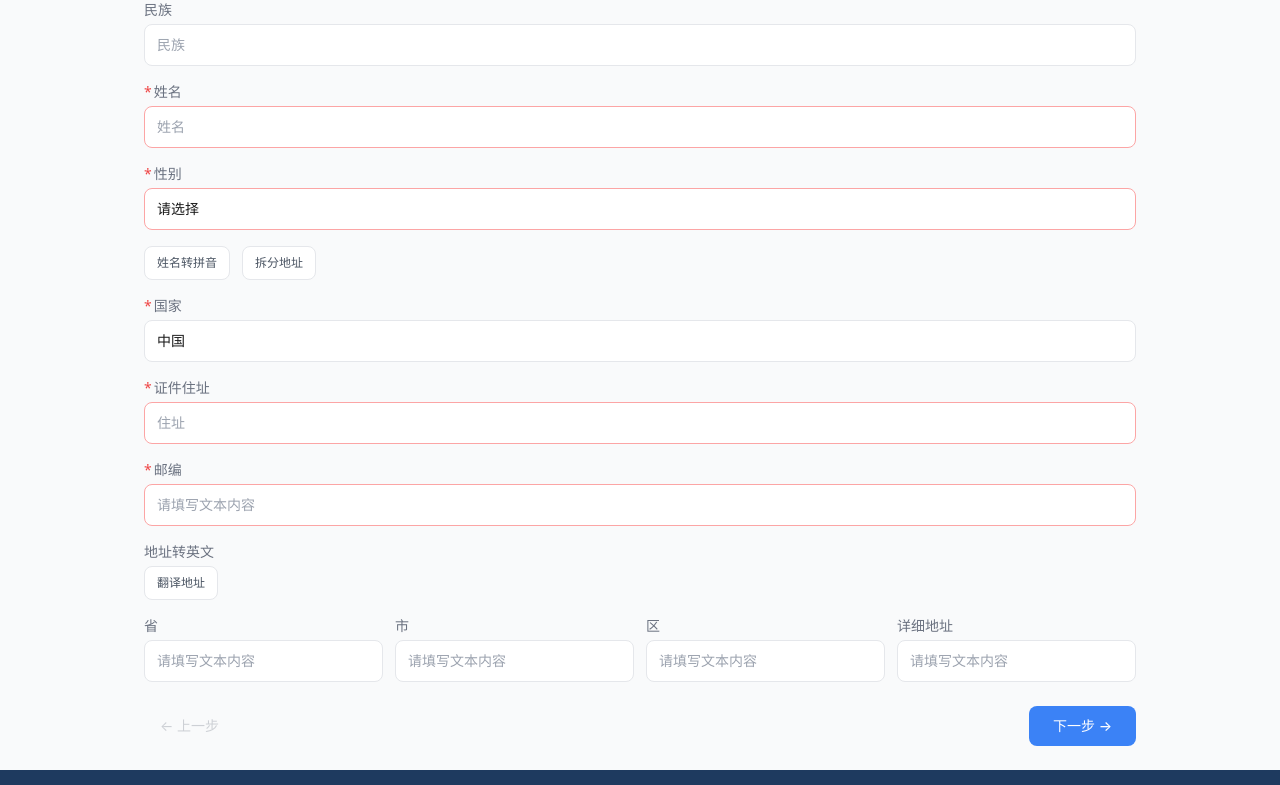
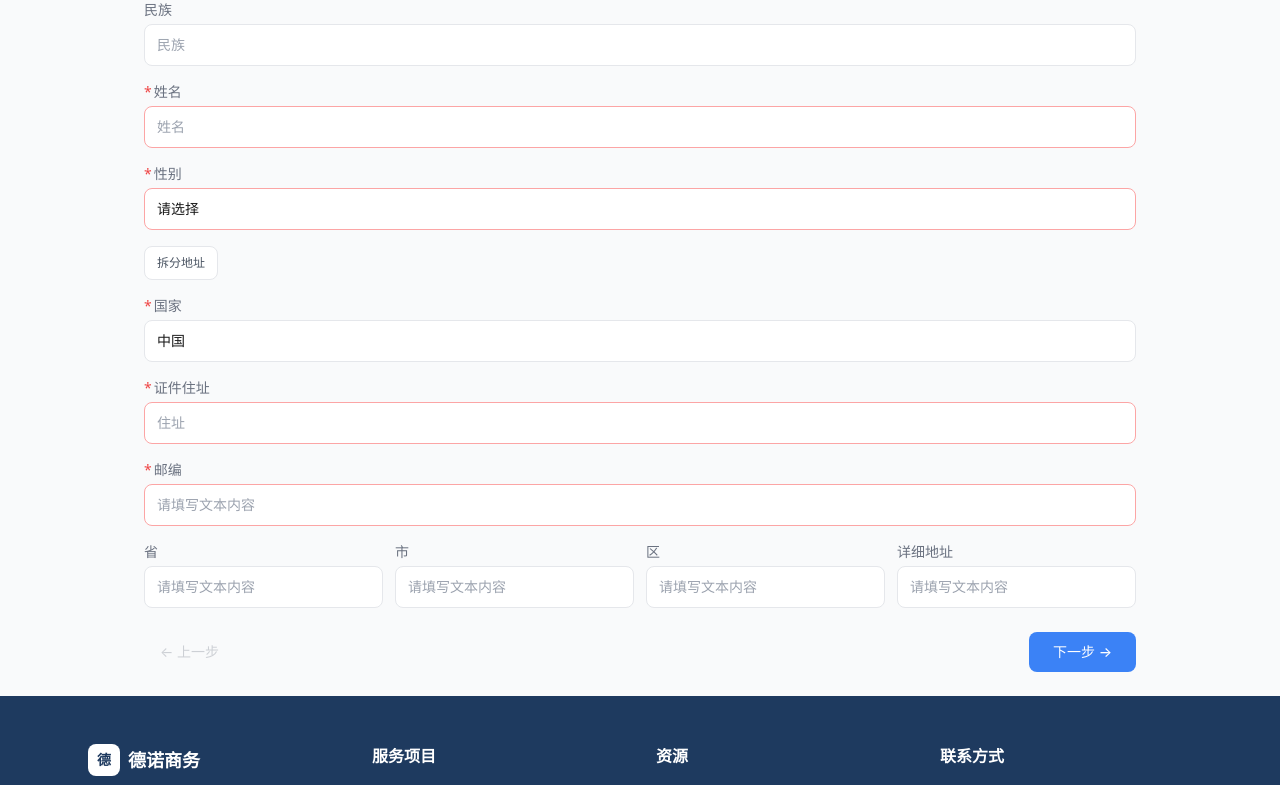
Before and after one commit to jackee520/itin-denuo-site, a Next.js app: page /collect in a window 1280 px wide. Shown: the part 560-1345 px from the top of the page. Built offline with nearby package versions, Linux system fonts and the light colour scheme.

Commit message:
fix: 1) passport→next now goes to 其他 tab correctly 2) removed 姓名转拼音 and 翻译地址 buttons 3) fixed handleSubmit validation

```diff
--- a/src/app/collect/page.tsx
+++ b/src/app/collect/page.tsx
@@ -103,19 +103,25 @@ export default function CollectPage() {
 
   const up = (k: keyof FormData, v: any) => { setForm(p=>({...p,[k]:v})); setErrors([]) }
 
-  const validate = (): boolean => {
-    const reqs = requiredFields[tab] || []
+  const validateTab = (tabId: string): boolean => {
+    const reqs = requiredFields[tabId] || []
     const labels: Record<string,string> = {name:'姓名',gender:'性别',birthday:'出生日期',country:'国家',idAddress:'证件住址',zipCode:'邮编',appliedBefore:'是否申请过税号',hasUSAddress:'是否有美国地址',mailingAddress:'邮寄地址',liveCountry:'现居国家',birthProvince:'出生省份',phone:'电话号码',email:'Email'}
     const missing = reqs.filter(f => !form[f] || (typeof form[f]==='string' && !(form[f] as string).trim()))
     if (missing.length > 0) { setErrors(missing.map(f=>labels[f]||f)); return false }
     return true
   }
 
-  const next = () => { if (!validate()) return; const i = tabs.findIndex(t=>t.id===tab); if (i < tabs.length-1) setTab(tabs[i+1].id) }
+  const next = () => {
+    if (!validateTab(tab)) return
+    const i = tabs.findIndex(t=>t.id===tab)
+    if (i < tabs.length-1) { setTab(tabs[i+1].id); setErrors([]) }
+  }
 
   const handleSubmit = async (e: React.FormEvent) => {
     e.preventDefault()
-    for (const t of tabs) { if (requiredFields[t.id]) { setTab(t.id); if (!validate()) return } }
+    for (const t of tabs) {
+      if (!validateTab(t.id)) { setTab(t.id); return }
+    }
     setSubmitting(true)
     const payload = { ...form, submittedAt: new Date().toISOString() }
     try { await fetch('https://api.web3forms.com/submit', { method:'POST', headers:{'Content-Type':'application/json'}, body:JSON.stringify({ access_key:WEB3FORMS_KEY, subject:`📝 新的信息收集 - ${form.name||'未填姓名'}`, from_name:'德诺商务 信息收集表', ...payload }) }) } catch {}
@@ -237,7 +243,7 @@ export default function CollectPage() {
             </div>
           )}
 
-          {tab==='id' && <IdTab form={form} up={up} files={files} handleFile={handleFile} toPinyin={toPinyin} splitAddress={splitAddress} translateAddress={translateAddress} openDatePicker={openDatePicker}/>}
+          {tab==='id' && <IdTab form={form} up={up} files={files} handleFile={handleFile} splitAddress={splitAddress} openDatePicker={openDatePicker}/>}
           {tab==='visa' && <VisaTab form={form} up={up} files={files} handleFile={handleFile} openDatePicker={openDatePicker}/>}
           {tab==='passport' && <PassportTab form={form} up={up} files={files} handleFile={handleFile} openDatePicker={openDatePicker}/>}
           {tab==='other' && <OtherTab form={form} up={up} toggleP={toggleP} files={files} handleFile={handleFile} openDatePicker={openDatePicker}/>}
@@ -408,9 +414,9 @@ function FileUp({label,onChange,required=false}:{label:string;onChange:(f:File|n
 
 // ---- Tab sections ----
 
-function IdTab({form,up,files,handleFile,toPinyin,splitAddress,translateAddress,openDatePicker}:{
+function IdTab({form,up,files,handleFile,splitAddress,openDatePicker}:{
   form:FormData;up:(k:keyof FormData,v:any)=>void;files:FileState;handleFile:(k:keyof FileState,f:File|null)=>void
-  toPinyin:()=>void;splitAddress:()=>void;translateAddress:()=>void;openDatePicker:(f:keyof FormData)=>void
+  splitAddress:()=>void;openDatePicker:(f:keyof FormData)=>void
 }) {
   return <div className="space-y-4">
     {/* Warning - match chuhaiji style: bold text, no background */}
@@ -443,22 +449,12 @@ function IdTab({form,up,files,handleFile,toPinyin,splitAddress,translateAddress,
     <Sel label="性别" value={form.gender} onChange={v=>up('gender',v)} options={['男','女']} r/>
 
     <div className="flex gap-3">
-      <Btn onClick={toPinyin}>姓名转拼音</Btn>
       <Btn onClick={splitAddress}>拆分地址</Btn>
     </div>
-    {form.namePinyin && <p className="text-xs text-blue-500">拼音：{form.namePinyin}</p>}
 
     <I label="国家" value={form.country} onChange={v=>up('country',v)} ph="中国" r/>
     <I label="证件住址" value={form.idAddress} onChange={v=>up('idAddress',v)} ph="住址" r/>
     <I label="邮编" value={form.zipCode} onChange={v=>up('zipCode',v)} ph="请填写文本内容" r/>
-
-    <div>
-      <span className="text-sm text-gray-500 block mb-1">地址转英文</span>
-      <Btn onClick={translateAddress}>翻译地址</Btn>
-      {form.province && form.province.match(/[\u4e00-\u9fff]/)===null && (
-        <span className="ml-2 text-xs text-green-600">✓ 已翻译</span>
-      )}
-    </div>
 
     <div className="grid grid-cols-1 sm:grid-cols-2 lg:grid-cols-4 gap-3">
       <I label="省" value={form.province} onChange={v=>up('province',v)} ph="请填写文本内容"/>
```
